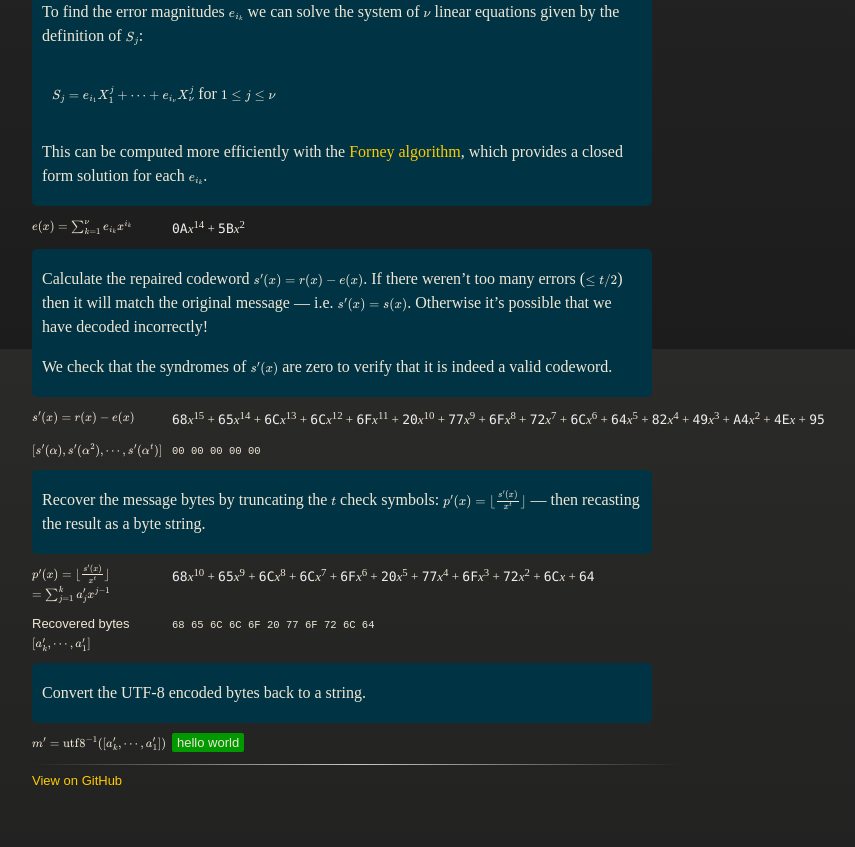
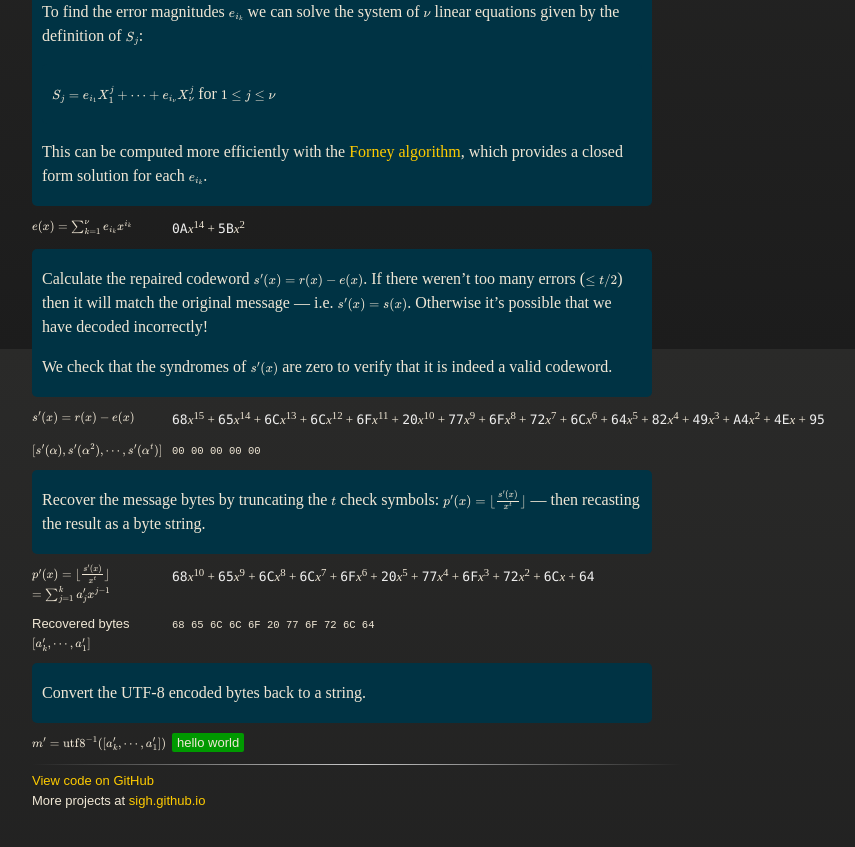
Before and after one commit to sigh/reed-solomon, a Jekyll site: the page built from index.md, in a window 1280 px wide and 900 px high, scrolled down 5051 px. Shown: the top 847 px of the window, without its empty margins (283-1138 px from the left). Built offline with Jekyll 4.4.1, drawn with Linux system fonts in a browser that asks for light colours; part of the change alters nothing that is shown.

Commit message:
Update google analytics and add link to sigh.github.io.

```diff
--- a/_config.yml
+++ b/_config.yml
@@ -1 +1 @@
-google_analytics: UA-177463638-1
+google_analytics: G-2SQH4BL89R
--- a/_layouts/default.html
+++ b/_layouts/default.html
@@ -1,5 +1,6 @@
 <!DOCTYPE html>
-<html lang="{{ site.lang | default: "en-US" }}">
+<html lang="{{ site.lang | default: " en-US" }}">
+
 <head>
   <meta charset='utf-8'>
   <meta http-equiv="X-UA-Compatible" content="IE=edge">
@@ -31,24 +32,25 @@
       <hr>
       <footer>
         {% if site.github.is_project_page %}
-            <a href="{{ site.github.repository_url }}"><span>View on GitHub</span></a>
-          {% else %}
-            <a href="{{ site.github.owner_url }}"><span>View on GitHub</span></a>
+        <a href="{{ site.github.repository_url }}"><span>View code on GitHub</span></a>
+        <br>
         {% endif %}
+        More projects at <a href="https://sigh.github.io">sigh.github.io</a>
       </footer>
 
     </section>
   </div>
 
   {% if site.google_analytics %}
+  <script async src="https://www.googletagmanager.com/gtag/js?id={{ site.google_analytics }}"></script>
   <script>
-        (function(i,s,o,g,r,a,m){i['GoogleAnalyticsObject']=r;i[r]=i[r]||function(){
-        (i[r].q=i[r].q||[]).push(arguments)},i[r].l=1*new Date();a=s.createElement(o),
-        m=s.getElementsByTagName(o)[0];a.async=1;a.src=g;m.parentNode.insertBefore(a,m)
-        })(window,document,'script','//www.google-analytics.com/analytics.js','ga');
-        ga('create', '{{ site.google_analytics }}', 'auto');
-        ga('send', 'pageview');
+    window.dataLayer = window.dataLayer || [];
+    function gtag() { dataLayer.push(arguments); }
+    gtag('js', new Date());
+
+    gtag('config', '{{ site.google_analytics }}');
   </script>
   {% endif %}
 </body>
+
 </html>
```
Lines whose indentation alone changed are shown as unchanged.
